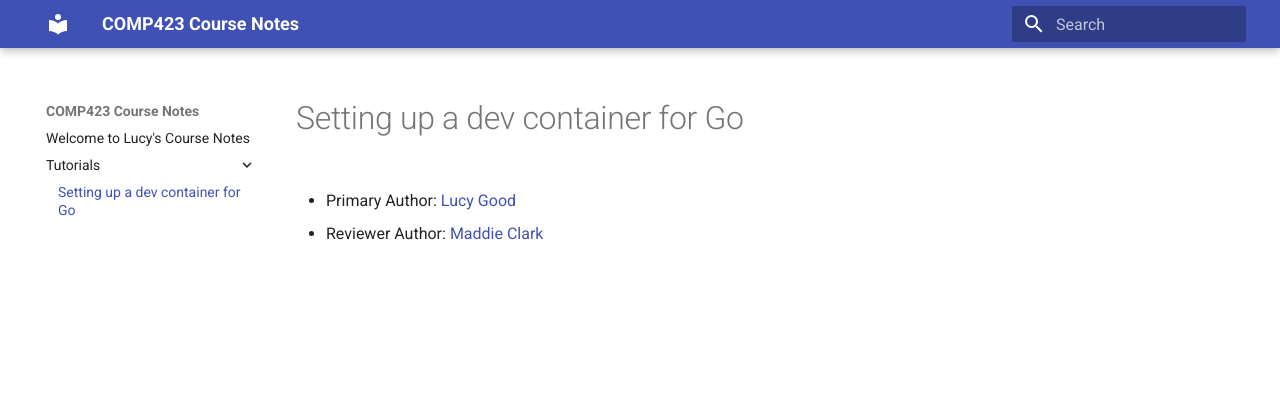
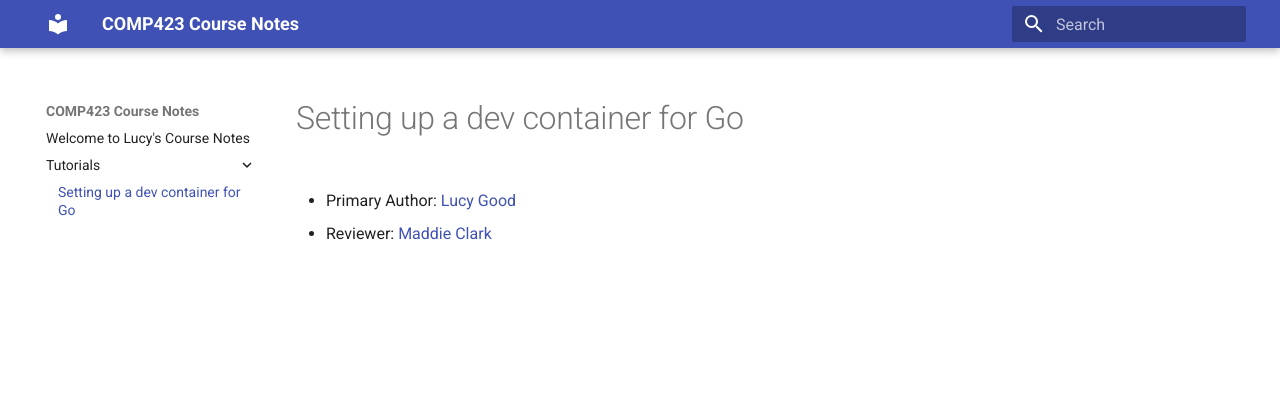
Before and after one commit to lucykgood/comp423-course-notes, an MkDocs documentation site: the page built from docs/tutorials/go-setup.md, in a window 1280 px wide. Shown: the top 417 px of the page. Built offline with MkDocs 1.6.1 and Material for MkDocs 9.7.7, drawn with Linux system fonts in a browser that asks for light colours.

Commit message:
adding reviewer to mt04-setup

```diff
--- a/docs/tutorials/go-setup.md
+++ b/docs/tutorials/go-setup.md
@@ -2,4 +2,4 @@
 
 * Primary Author: [Lucy Good](https://github.com/lucykgood)
 
-* Reviewer Author: [Maddie Clark](https://github.com/mbclark37)
+* Reviewer: [Maddie Clark](https://github.com/mbclark37)
```
